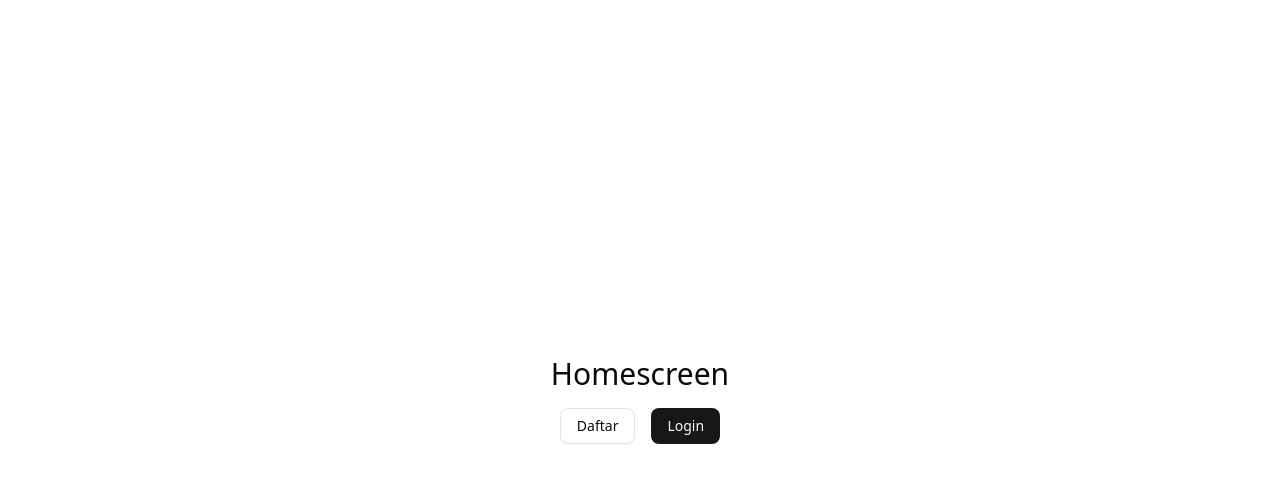
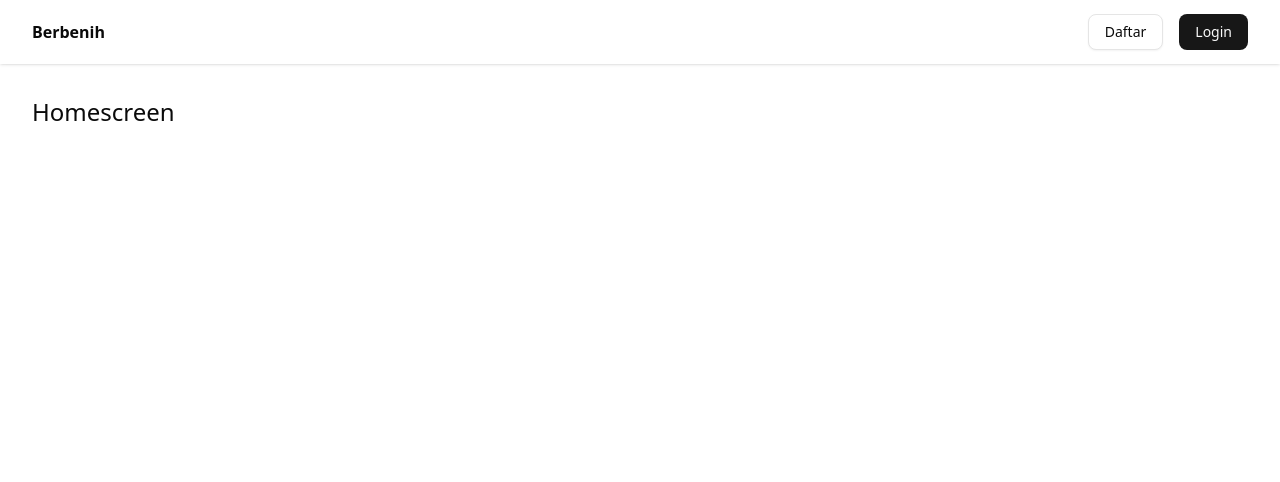
Before and after one commit to alvin-al/app-bibit, a Next.js app: page / in a window 1280 px wide. Shown: the top 482 px of the page. Built offline with nearby package versions, Linux system fonts and the light colour scheme.

Commit message:
feat: add homepage

```diff
--- a/app/(dashboard)/dashboard/page.tsx
+++ b/app/(dashboard)/dashboard/page.tsx
@@ -101,10 +101,12 @@ const Dashboard = () => {
   return (
     <AuthGuard>
       {/* Header */}
-      <div className='h-12 w-full shadow px-4 flex items-center justify-between'>
+      <div className='flex h-16 items-center justify-between px-8 shadow bg-white'>
         <span className='font-semibold'>Berbenih</span>
         <span>
-          <Button onClick={() => logout()}>Logout</Button>
+          <Button onClick={() => logout()} variant='outline'>
+            Logout
+          </Button>
         </span>
       </div>
       {/* Products item */}
--- a/app/page.tsx
+++ b/app/page.tsx
@@ -1,18 +1,12 @@
-import { Button } from "@/components/ui/button";
-import Link from "next/link";
+import PublicNavbar from "@/components/PublicNavbar";
 
 export default async function Home() {
   return (
-    <main className='flex min-h-screen flex-col items-center justify-center p-24'>
-      <h1 className='mb-4 text-3xl'>Homescreen</h1>
-      <div className='space-x-4'>
-        <Link href='/register'>
-          <Button variant='outline'>Daftar</Button>
-        </Link>
-        <Link href='/login'>
-          <Button>Login</Button>
-        </Link>
+    <main>
+      <div className='top-0 sticky z-10'>
+        <PublicNavbar />
       </div>
+      <h1 className='mb-4 text-2xl min-h-screen p-8'>Homescreen</h1>
     </main>
   );
 }
--- /dev/null
+++ b/components/PublicNavbar.tsx
@@ -0,0 +1,44 @@
+"use client";
+import React from "react";
+import { Button } from "@/components/ui/button";
+import Link from "next/link";
+import { useAuthStore } from "@/lib/store/authStore";
+
+const PublicNavbar = () => {
+  const { token, logout } = useAuthStore();
+
+  //button template if login
+  const afterLoginButton = (
+    <div className='space-x-2'>
+      <Link href='/dashboard'>
+        <Button>Dashboard Penjual</Button>
+      </Link>
+      <Button onClick={() => logout()} variant='outline'>
+        Logout
+      </Button>
+    </div>
+  );
+
+  //button template if not login
+  const notLoginButton = (
+    <>
+      <div className='space-x-4'>
+        <Link href='/register'>
+          <Button variant='outline'>Daftar</Button>
+        </Link>
+        <Link href='/login'>
+          <Button>Login</Button>
+        </Link>
+      </div>
+    </>
+  );
+
+  return (
+    <div className='flex h-16 items-center justify-between px-8 shadow bg-white'>
+      <div className='font-semibold'>Berbenih</div>{" "}
+      <div>{token ? afterLoginButton : notLoginButton}</div>
+    </div>
+  );
+};
+
+export default PublicNavbar;
```
